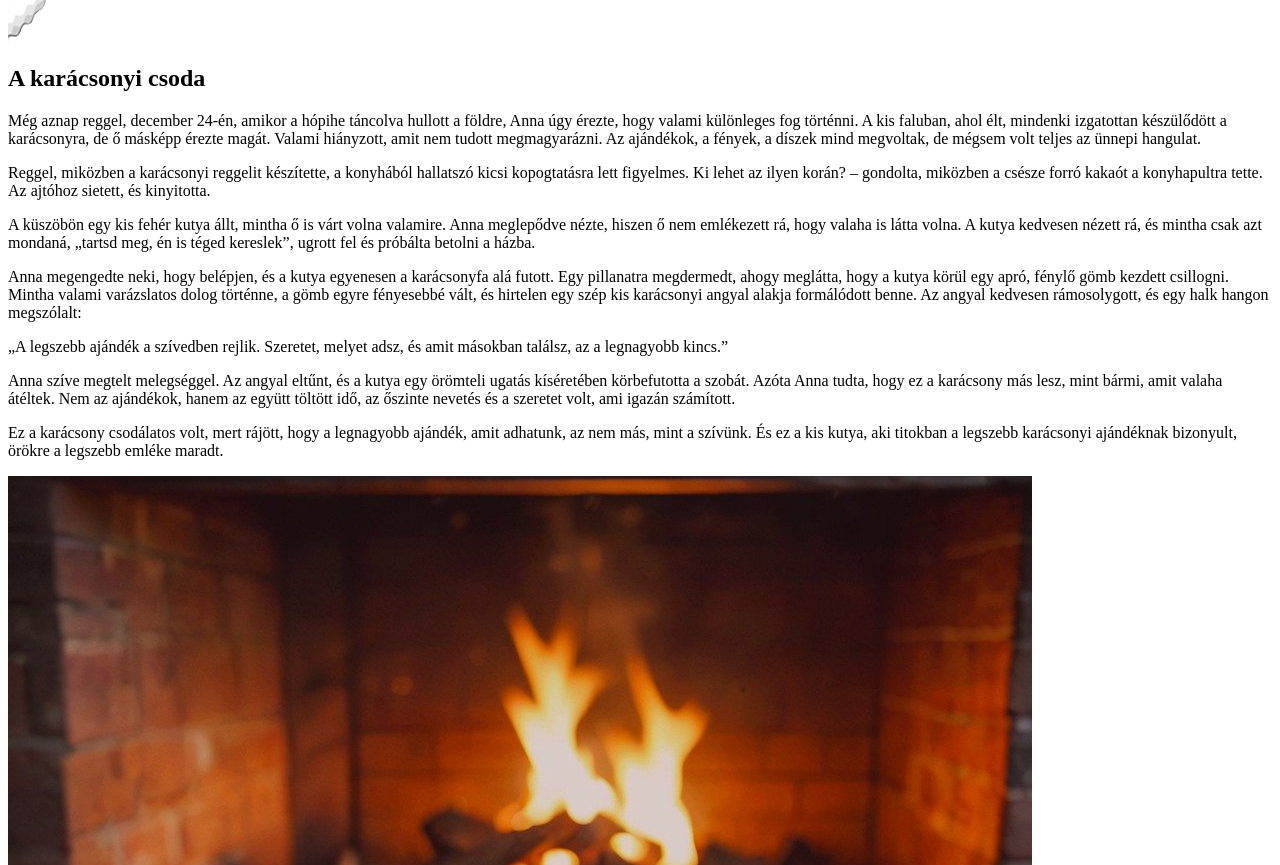
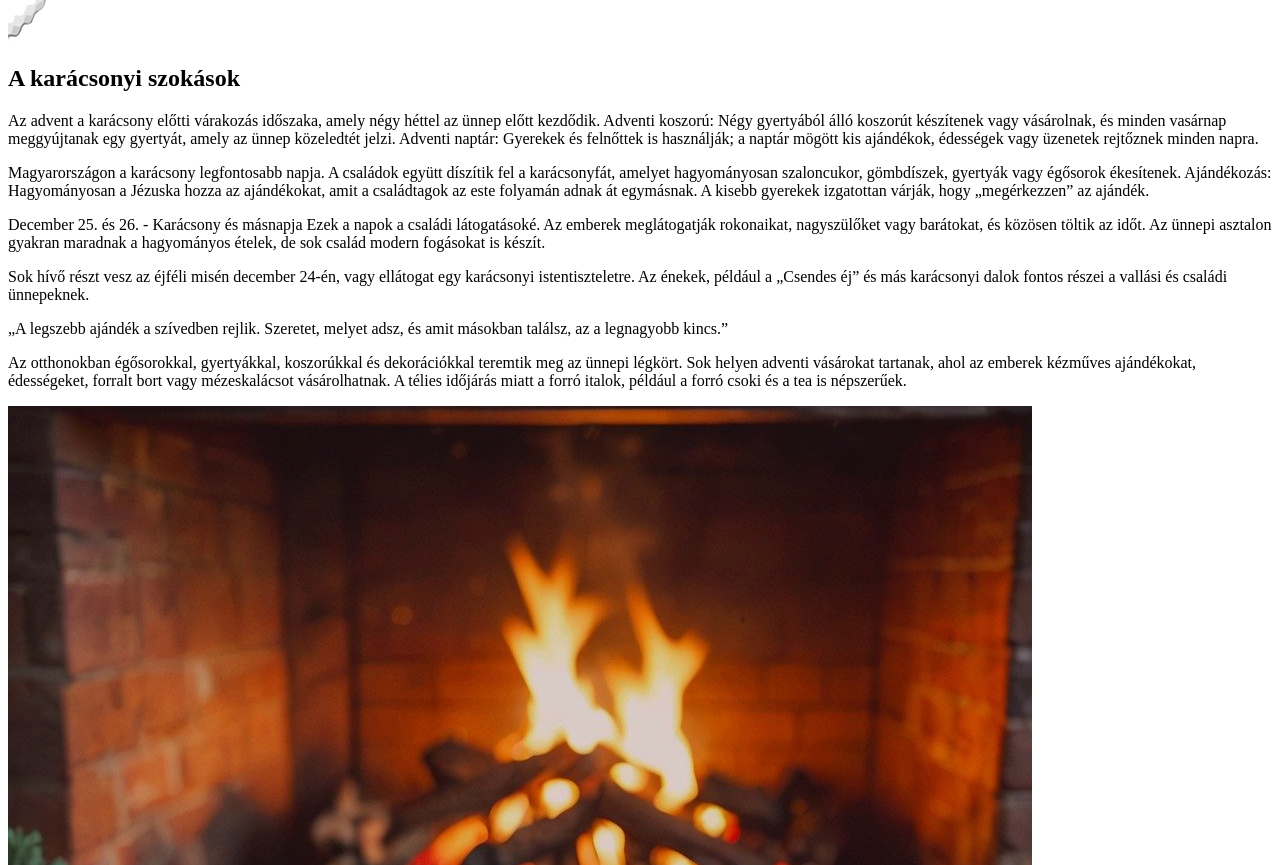
Before and after one commit to PMP981/Karacsonyi-Weblap, a website: page public/ricsi.html in a window 1280 px wide. Shown: the part 862-1727 px from the top of the page. Drawn offline with Linux system fonts and the light colour scheme.

Commit message:
ricsi szoveg add

```diff
--- a/public/ricsi.html
+++ b/public/ricsi.html
@@ -27,31 +27,23 @@
     <section class="content">
         <img class="santa_side" src="img/santa_nobg.png" alt="santa">
         <div class="main-content">
-            <h2 class="focim">A karácsonyi csoda</h2>
+            <h2 class="focim">A karácsonyi szokások</h2>
             <div id="story">
-                <p>Még aznap reggel, december 24-én, amikor a hópihe táncolva hullott a földre, Anna úgy érezte, hogy
-                    valami különleges fog történni. A kis faluban, ahol élt, mindenki izgatottan készülődött a
-                    karácsonyra, de ő másképp érezte magát. Valami hiányzott, amit nem tudott megmagyarázni. Az
-                    ajándékok, a fények, a díszek mind megvoltak, de mégsem volt teljes az ünnepi hangulat.</p>
-                <p>Reggel, miközben a karácsonyi reggelit készítette, a konyhából hallatszó kicsi kopogtatásra lett
-                    figyelmes. Ki lehet az ilyen korán? – gondolta, miközben a csésze forró kakaót a konyhapultra tette.
-                    Az ajtóhoz sietett, és kinyitotta.</p>
-                <p>A küszöbön egy kis fehér kutya állt, mintha ő is várt volna valamire. Anna meglepődve nézte, hiszen ő
-                    nem emlékezett rá, hogy valaha is látta volna. A kutya kedvesen nézett rá, és mintha csak azt
-                    mondaná, „tartsd meg, én is téged kereslek”, ugrott fel és próbálta betolni a házba.</p>
-                <p>Anna megengedte neki, hogy belépjen, és a kutya egyenesen a karácsonyfa alá futott. Egy pillanatra
-                    megdermedt, ahogy meglátta, hogy a kutya körül egy apró, fénylő gömb kezdett csillogni. Mintha
-                    valami varázslatos dolog történne, a gömb egyre fényesebbé vált, és hirtelen egy szép kis karácsonyi
-                    angyal alakja formálódott benne. Az angyal kedvesen rámosolygott, és egy halk hangon megszólalt:</p>
+                <p>Az advent a karácsony előtti várakozás időszaka, amely négy héttel az ünnep előtt kezdődik.
+                    Adventi koszorú: Négy gyertyából álló koszorút készítenek vagy vásárolnak, és minden vasárnap meggyújtanak egy gyertyát, amely az ünnep közeledtét jelzi.
+                    Adventi naptár: Gyerekek és felnőttek is használják; a naptár mögött kis ajándékok, édességek vagy üzenetek rejtőznek minden napra.</p>
+                <p>Magyarországon a karácsony legfontosabb napja. A családok együtt díszítik fel a karácsonyfát, amelyet hagyományosan szaloncukor, gömbdíszek, gyertyák vagy égősorok ékesítenek.
+                    Ajándékozás: Hagyományosan a Jézuska hozza az ajándékokat, amit a családtagok az este folyamán adnak át egymásnak. A kisebb gyerekek izgatottan várják, hogy „megérkezzen” az ajándék.</p>
+                <p>December 25. és 26. - Karácsony és másnapja
+                    Ezek a napok a családi látogatásoké. Az emberek meglátogatják rokonaikat, nagyszülőket vagy barátokat, és közösen töltik az időt.
+                    Az ünnepi asztalon gyakran maradnak a hagyományos ételek, de sok család modern fogásokat is készít.</p>
+                <p>Sok hívő részt vesz az éjféli misén december 24-én, vagy ellátogat egy karácsonyi istentiszteletre.
+                    Az énekek, például a „Csendes éj” és más karácsonyi dalok fontos részei a vallási és családi ünnepeknek.</p>
                 <p>„A legszebb ajándék a szívedben rejlik. Szeretet, melyet adsz, és amit másokban találsz, az a
                     legnagyobb kincs.”</p>
-                <p>Anna szíve megtelt melegséggel. Az angyal eltűnt, és a kutya egy örömteli ugatás kíséretében
-                    körbefutotta a szobát. Azóta Anna tudta, hogy ez a karácsony más lesz, mint bármi, amit valaha
-                    átéltek. Nem az ajándékok, hanem az együtt töltött idő, az őszinte nevetés és a szeretet volt, ami
-                    igazán számított.</p>
-                <p>Ez a karácsony csodálatos volt, mert rájött, hogy a legnagyobb ajándék, amit adhatunk, az nem más,
-                    mint a szívünk. És ez a kis kutya, aki titokban a legszebb karácsonyi ajándéknak bizonyult, örökre a
-                    legszebb emléke maradt.</p>
+                <p>Az otthonokban égősorokkal, gyertyákkal, koszorúkkal és dekorációkkal teremtik meg az ünnepi légkört.
+                    Sok helyen adventi vásárokat tartanak, ahol az emberek kézműves ajándékokat, édességeket, forralt bort vagy mézeskalácsot vásárolhatnak.
+                    A télies időjárás miatt a forró italok, például a forró csoki és a tea is népszerűek.</p>
             </div>
             <img src="img/ajandek_tuz.jpg" alt="Karácsonyi Történet" class="responsive-img">
         </div>
```
